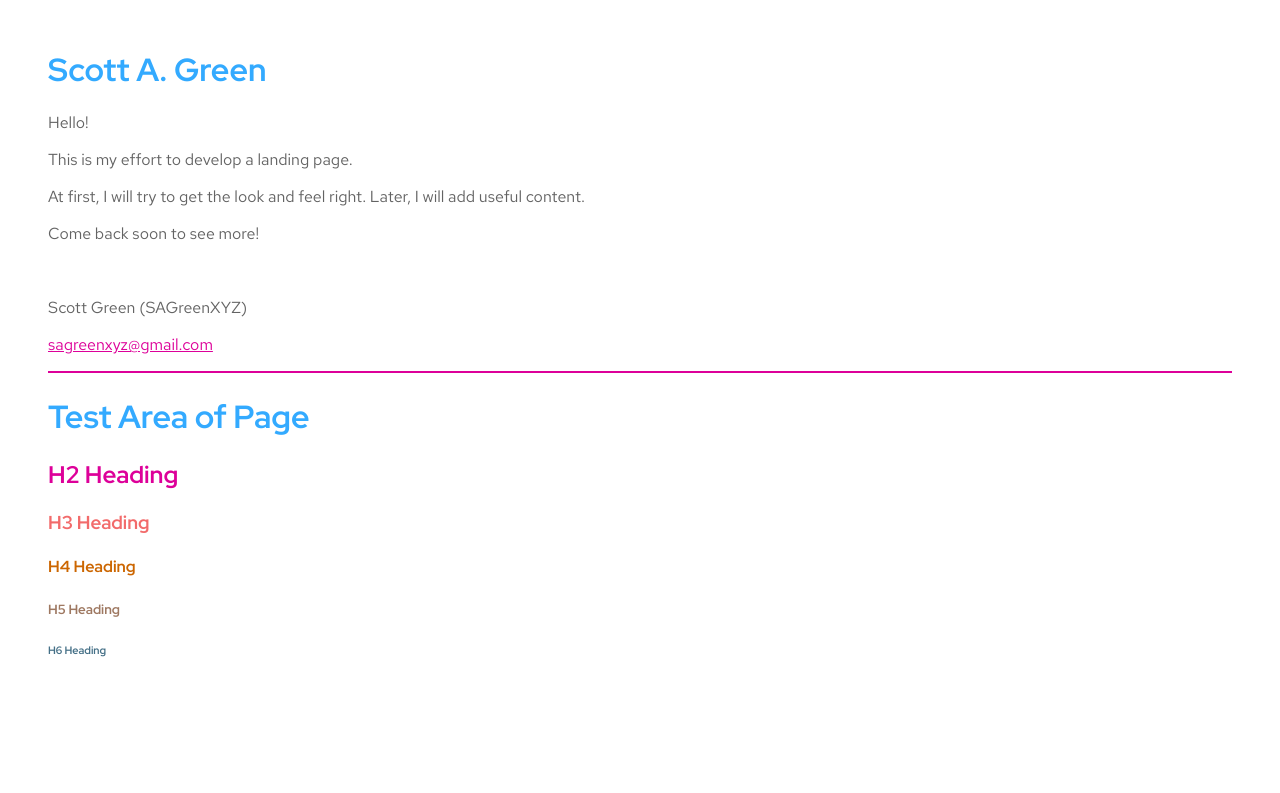
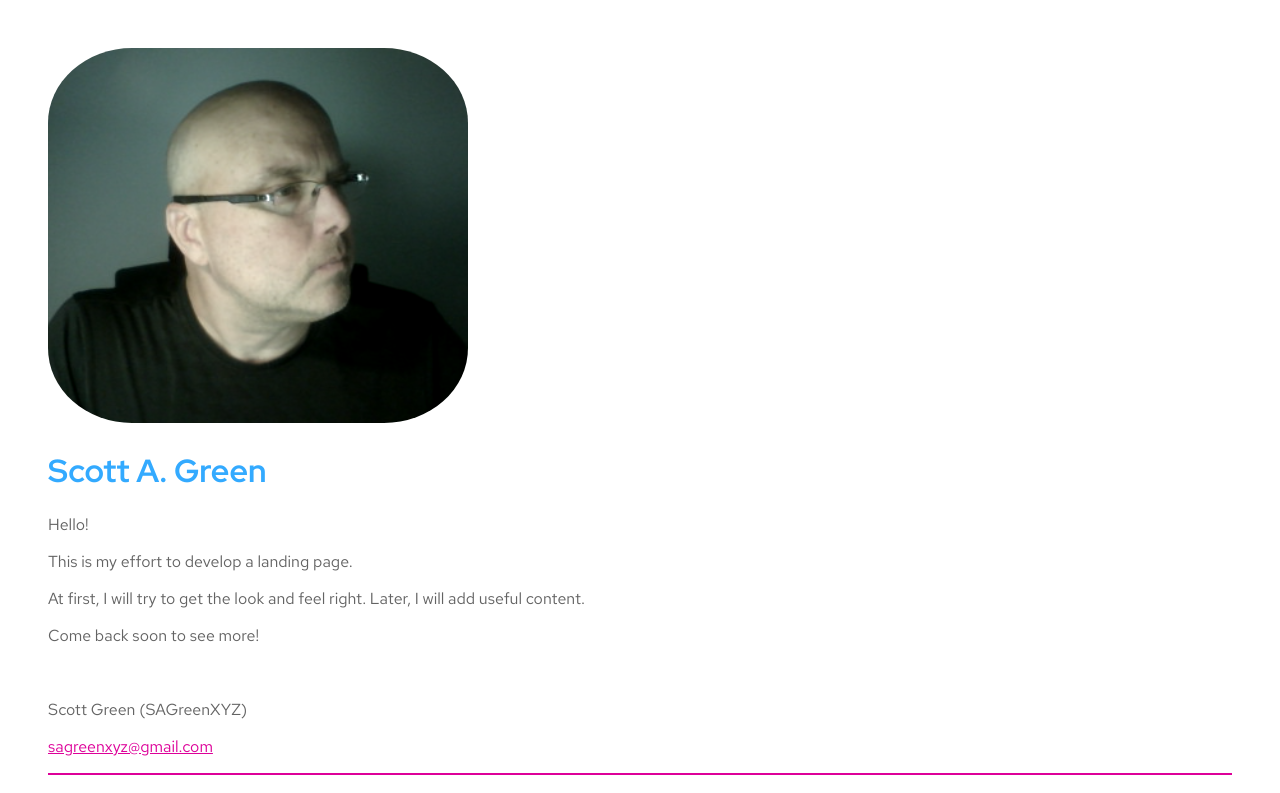
Before and after one commit to sagreenxyz/sagreenxyz.github.io-archive20221102, a plain HTML site: page docs/index.html in a window 1280 px wide. Shown: the top 793 px of the page. Drawn offline with Linux system fonts and the light colour scheme.

Commit message:
adding profile picture

```diff
--- a/docs/css/style.css
+++ b/docs/css/style.css
@@ -11,6 +11,10 @@
     --octonary-color: #000;
     --nonary-color: #000;
     --denary-color: #000;
+}
+
+#profile-pic {
+    border-radius: 20%;
 }
 
 * {
--- a/docs/index.html
+++ b/docs/index.html
@@ -15,6 +15,7 @@
     <title>SAGreenXYZ</title>
 </head>
 <body>
+    <img id="profile-pic" src="assets/profile-pic-sagreenxyz.png" alt="Profile Picture of Scott Green (SAGreenXYZ)">
     <h1>Scott A. Green</h1>
     <p>Hello!</p>
     <p>This is my effort to develop a landing page.</p>
```
Also changed, not shown: docs/assets/profile-pic-sagreenxyz.jpg (added), docs/assets/profile-pic-sagreenxyz.png (added).
